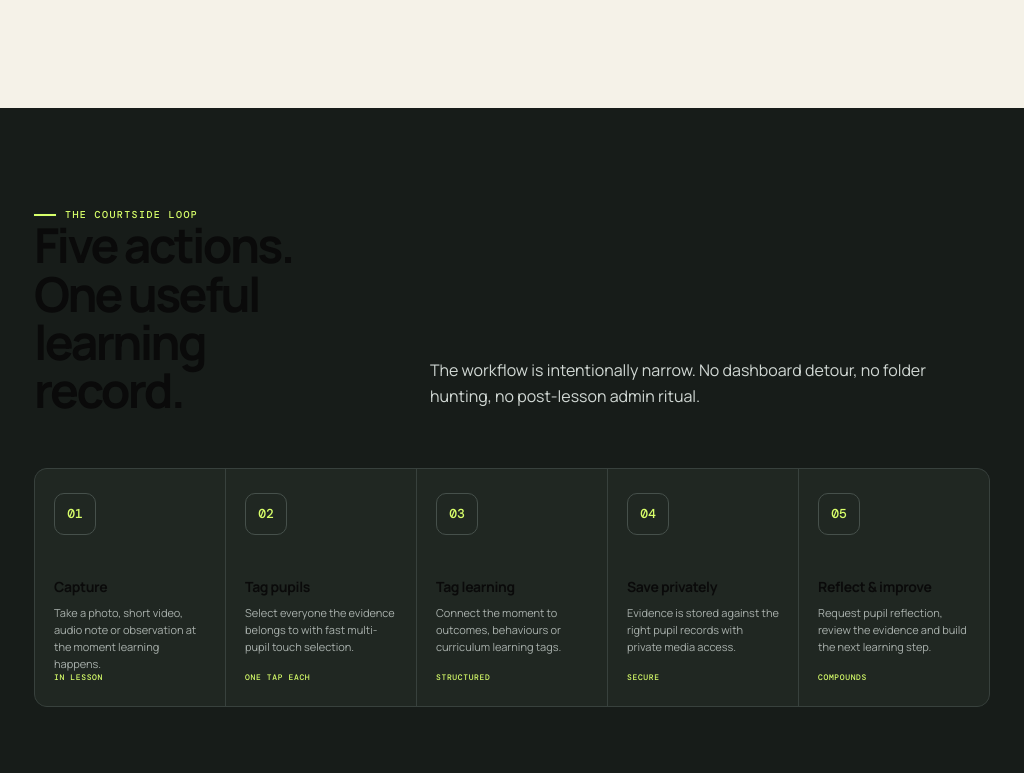
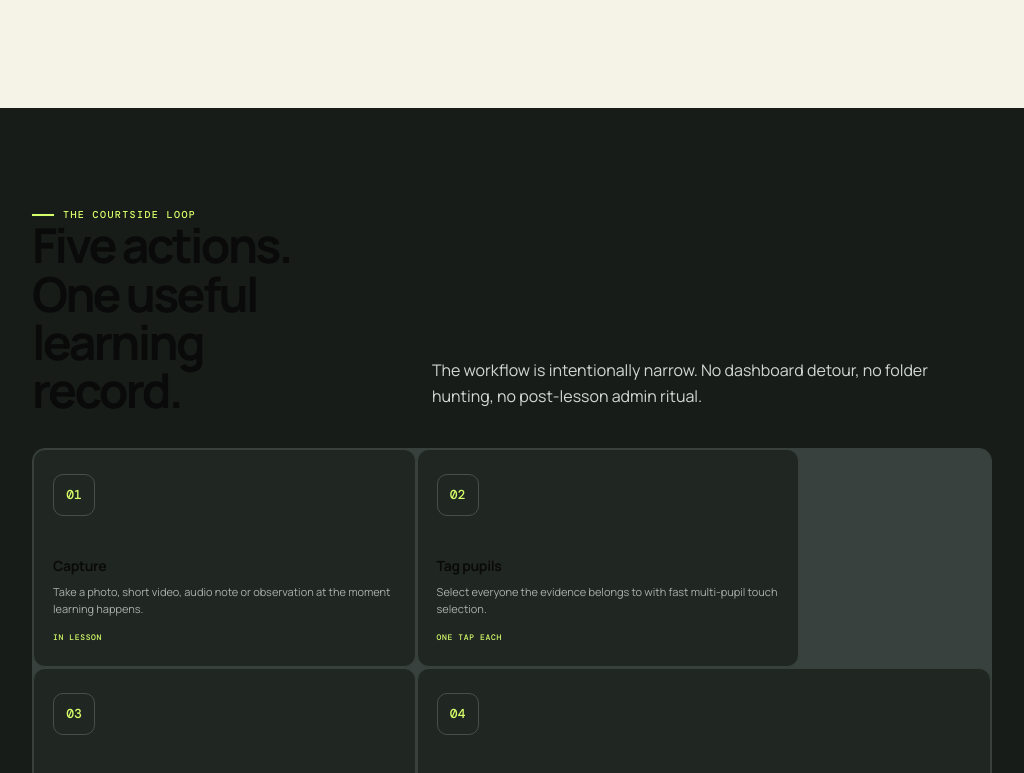
Before and after one commit to TSumerfield/sportfolio_app, a Next.js app: page / in a window 1024 px wide. Shown: the part 1587-2360 px from the top of the page. Built offline with nearby package versions, Linux system fonts and the light colour scheme; no server answers.

Commit message:
Fix courtside loop layout on iPad

```diff
--- a/app/landing-polish.css
+++ b/app/landing-polish.css
@@ -1 +1,26 @@
-.landing{background:#f4f0e7;color:#18201c}.land-nav{background:#f4f0e7}.land-navlinks{color:#37423c}.land-navlinks a{opacity:1}.land-nav-cta{background:#123f32!important;color:#fff!important;border:1px solid #123f32;box-shadow:0 8px 24px rgba(18,63,50,.12)}.land-primary{background:#123f32!important;color:#fff!important;box-shadow:0 8px 24px rgba(18,63,50,.14)}.land-secondary{background:#fff;border-color:#d8d4ca;color:#202823}.land-lead,.land-section-head p,.problem p,.privacy-copy>p,.intelligence p,.pilot p{opacity:1}.land-lead{color:#4d5852}.land-section-head p{color:#525f58}.problem p{color:#59645e}.privacy-copy>p{color:#56615b}.intelligence p{color:#56615b}.landing .land-kicker{color:#174f3e}.landing .flow-wrap .land-kicker{color:#d8ff6a}.landing .flow-wrap .land-section-head p{color:#d1d8d4}.flow-step p{color:#c0c7c3}.land-footer{color:#606a64}@media(max-width:620px){.land-navlinks{gap:8px}.land-nav-cta{font-size:11px}.land-hero{padding-top:34px}.land-hero h1{font-size:48px;line-height:.98}.land-proof{gap:12px}.pilot .land-primary{width:100%}}
+.landing{background:#f4f0e7;color:#18201c}.land-nav{background:#f4f0e7}.land-navlinks{color:#37423c}.land-navlinks a{opacity:1}.land-nav-cta{background:#123f32!important;color:#fff!important;border:1px solid #123f32;box-shadow:0 8px 24px rgba(18,63,50,.12)}.land-primary{background:#123f32!important;color:#fff!important;box-shadow:0 8px 24px rgba(18,63,50,.14)}.land-secondary{background:#fff;border-color:#d8d4ca;color:#202823}.land-lead,.land-section-head p,.problem p,.privacy-copy>p,.intelligence p,.pilot p{opacity:1}.land-lead{color:#4d5852}.land-section-head p{color:#525f58}.problem p{color:#59645e}.privacy-copy>p{color:#56615b}.intelligence p{color:#56615b}.landing .land-kicker{color:#174f3e}.landing .flow-wrap .land-kicker{color:#d8ff6a}.landing .flow-wrap .land-section-head p{color:#d1d8d4}.flow-step p{color:#c0c7c3}.land-footer{color:#606a64}
+
+@media(min-width:951px) and (max-width:1240px){
+  .flow-wrap .land-section{padding:84px 32px}
+  .flow-wrap .land-section-head{margin-bottom:34px}
+  .flow{grid-template-columns:repeat(6,minmax(0,1fr));gap:12px;background:transparent;border:0;overflow:visible}
+  .flow-step{grid-column:span 2;min-height:210px;border:1px solid #38413d;border-radius:12px;padding:24px}
+  .flow-step:nth-child(4),.flow-step:nth-child(5){grid-column:span 3}
+  .flow-icon{margin-bottom:28px}
+  .flow-step h3{font-size:18px;line-height:1.2}
+  .flow-step p{font-size:13px;line-height:1.55}
+  .flow-time{font-size:9px}
+}
+
+@media(min-width:621px) and (max-width:950px){
+  .flow-wrap .land-section{padding:78px 28px}
+  .flow{grid-template-columns:repeat(2,minmax(0,1fr));gap:12px;background:transparent;border:0;overflow:visible}
+  .flow-step{min-height:190px;border:1px solid #38413d;border-radius:12px;padding:22px}
+  .flow-step:last-child{grid-column:1/-1}
+  .flow-icon{margin-bottom:24px}
+  .flow-step h3{font-size:17px}
+  .flow-step p{font-size:12px;line-height:1.55}
+  .flow-time{font-size:9px}
+}
+
+@media(max-width:620px){.land-navlinks{gap:8px}.land-nav-cta{font-size:11px}.land-hero{padding-top:34px}.land-hero h1{font-size:48px;line-height:.98}.land-proof{gap:12px}.pilot .land-primary{width:100%}.flow{gap:10px;background:transparent;border:0;overflow:visible}.flow-step{border:1px solid #38413d;border-radius:12px}.flow-step h3{font-size:17px}.flow-step p{font-size:12px}}
```
